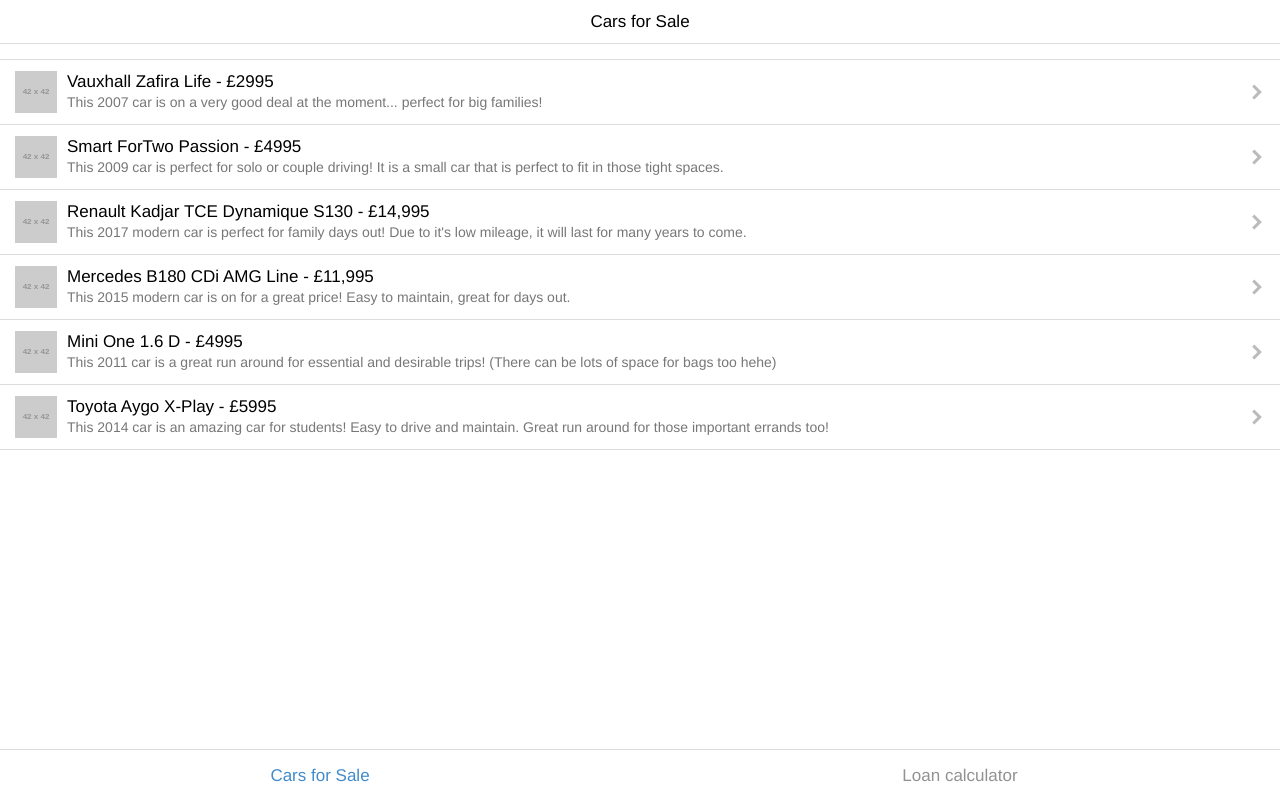
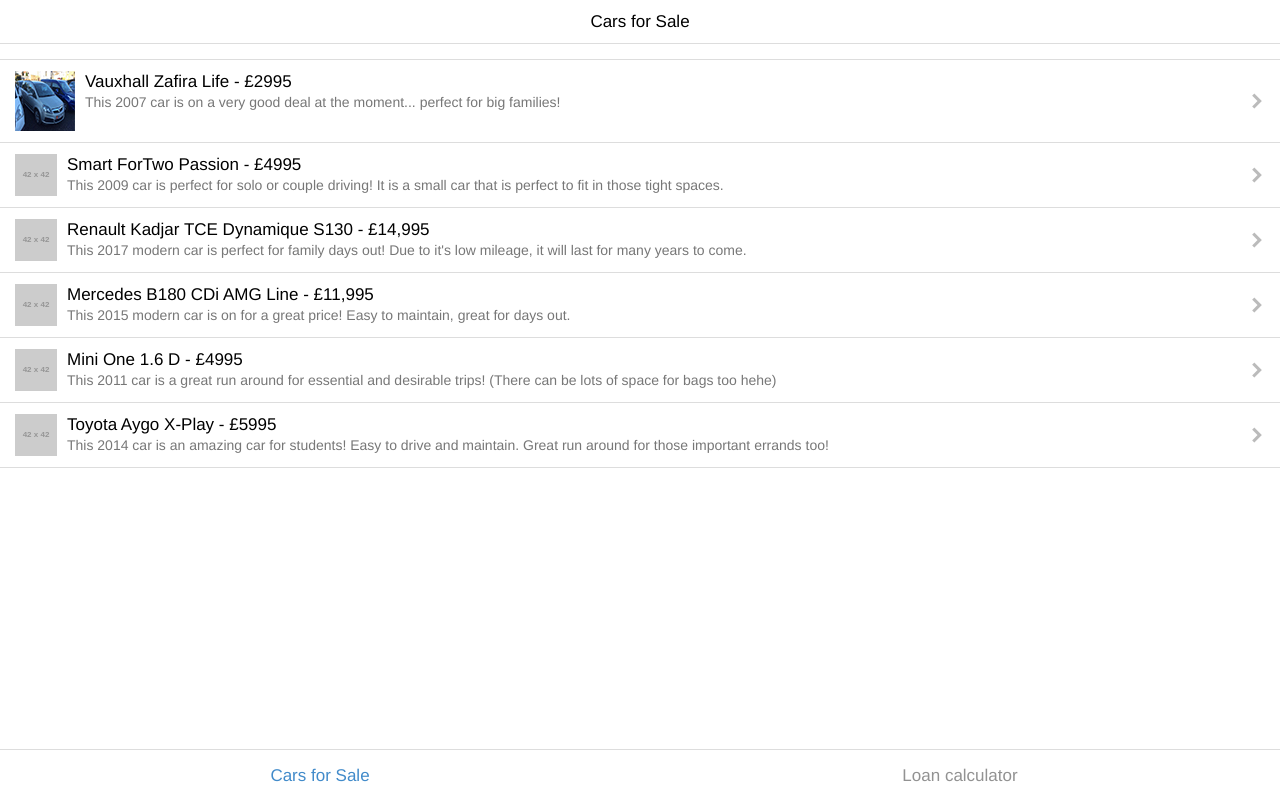
Before and after one commit to raemurtagh1/CET251-Used-Car-Garage-App, a website: page ListOfCars.html in a window 1280 px wide. Drawn offline with Linux system fonts and the light colour scheme; placeholder pictures from the web are drawn by us.

Commit message:
Added an icon image to the first car section in ListOfCars.html

```diff
--- a/ListOfCars.html
+++ b/ListOfCars.html
@@ -37,7 +37,7 @@
     <ul class="table-view">
      <li class="table-view-cell media" onclick="window.location.href='CarNo1-DetailPage.html'">
      <a class="navigate-right">
-      <img class="media-object pull-left" src="http://placehold.it/42x42">
+      <img class="media-object pull-left" src="/images/Car image 1 - small icon version.jpg">
       <div class="media-body">
         Vauxhall Zafira Life - £2995
         <p>This 2007 car is on a very good deal at the moment... perfect for big families!</p>
```
Also changed, not shown: images/Car image 1 - small icon version.jpg (added).
